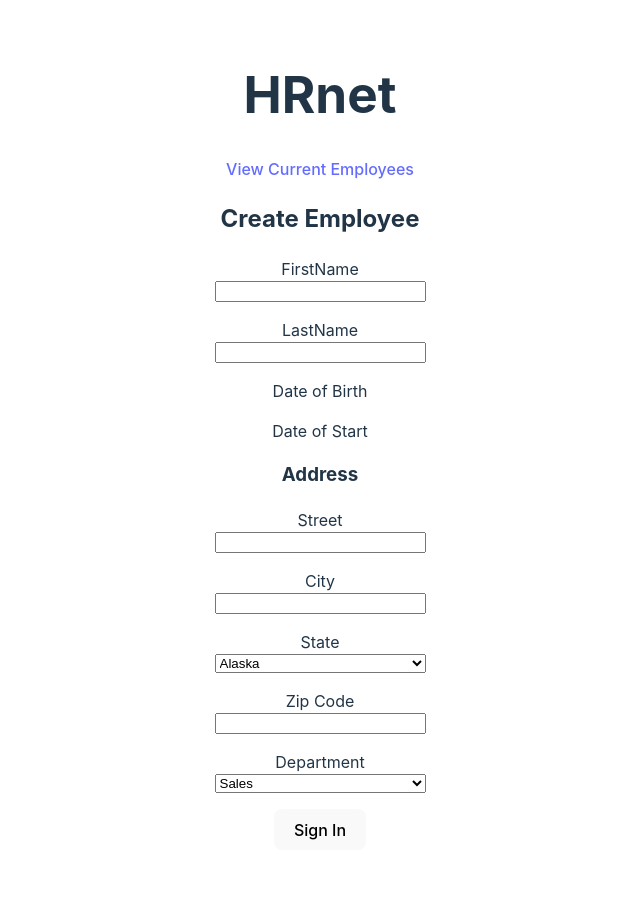
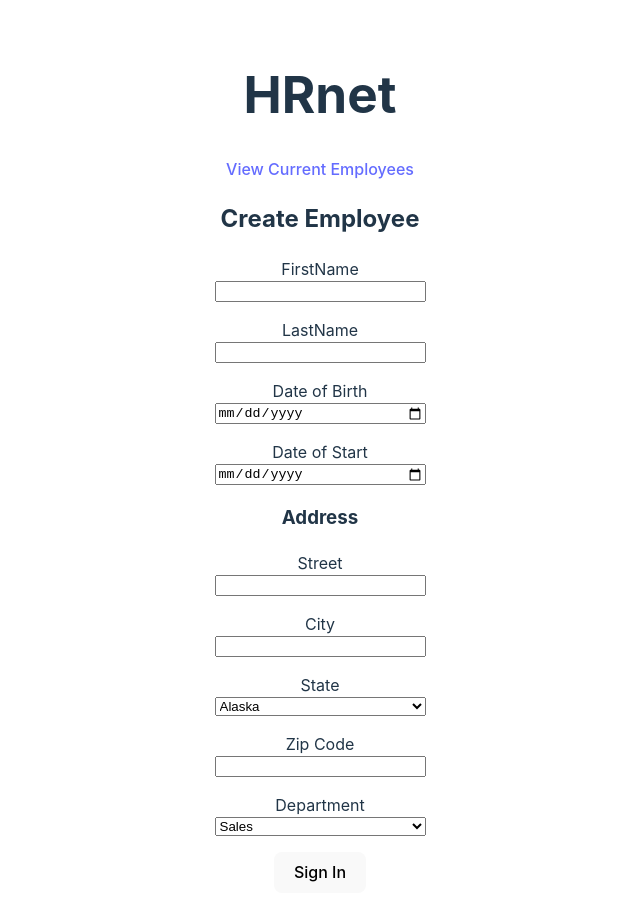
Before and after one commit to AxelGalliand/RHnet, a React (Vite) app: page / in a window 1280 px wide. Shown: the top 920 px of the page, without its empty margins (320-960 px from the left). Before the commit the page ends 882 px from the top, so only its background shows below. Built offline with nearby package versions, Linux system fonts and the light colour scheme.

Commit message:
component ref issus

```diff
--- a/src/Component/DatePicker/datePicker.jsx
+++ b/src/Component/DatePicker/datePicker.jsx
@@ -3,20 +3,18 @@ import PropTypes from 'prop-types'
 
 /**
  *
- * @param {string} dateId id for the input
- * @param {string} dateOf ref for the input
+ * @param {string} dateof ref for the input
  * @returns {jsx|Component}
  */
-const dateSelector = (props) => {
+const DateSelector = (props) => {
 
     return (
-        <input type="date" id={props.dateId} ref={props.dateOf}/>
+        <input type="date" ref={props.dateof}/>
     )
 
 };
 
-dateSelector.propTypes ={
-    dateOf: PropTypes.string,
-    dateId: PropTypes.string
+DateSelector.propTypes ={
+    dateof: PropTypes.func
    }
-export default dateSelector;
+export default DateSelector;
--- a/src/Pages/Home.jsx
+++ b/src/Pages/Home.jsx
@@ -4,7 +4,7 @@ import { Link } from "react-router-dom";
 import { useRef } from "react";
 import { useDispatch } from "react-redux";
 import { employeCreation } from "../features/employe.slice";
-import dateSelector from "../Component/DatePicker/datePicker";
+import DateSelector from "../Component/DatePicker/datePicker";
 
 
 const Home =()=> {
@@ -24,8 +24,8 @@ const Home =()=> {
    const data = {
      firstName: inputFirstName.current.value,
      lastName: inputLastName.current.value,
-     dateBirth: inputDateOfBirth.current.value,
-     dateStart: inputDateOfStart.current.value,
+    //  dateBirth: inputDateOfBirth.current.value,
+    //  dateStart: inputDateOfStart.current.value,
      street: inputStreet.current.value,
      city: inputCity.current.value,
      state: inputState.current.value,
@@ -34,8 +34,15 @@ const Home =()=> {
 
    };
 
+
   dispatch(employeCreation(data))
   }
+
+  const onDateOf = (dateOf) => {
+    console.log(dateOf)
+
+   }
+
 
    return(
     <main>
@@ -61,11 +68,11 @@ const Home =()=> {
           </div>
           <div className={styles["input-wrapper"]}>
             <label htmlFor="dateofbirth">Date of Birth</label>
-            <dateSelector />
+            <DateSelector id="dateofbirth" dateof={onDateOf}/>
           </div>
           <div className={styles["input-wrapper"]}>
             <label htmlFor="dateofstart">Date of Start</label>
-            <dateSelector  />
+            <DateSelector id="dateofstart" />
           </div>
           <h3 className={styles["AdressTitle"]}> Address </h3>
           <div className={styles["AdressForm"]}>
```
